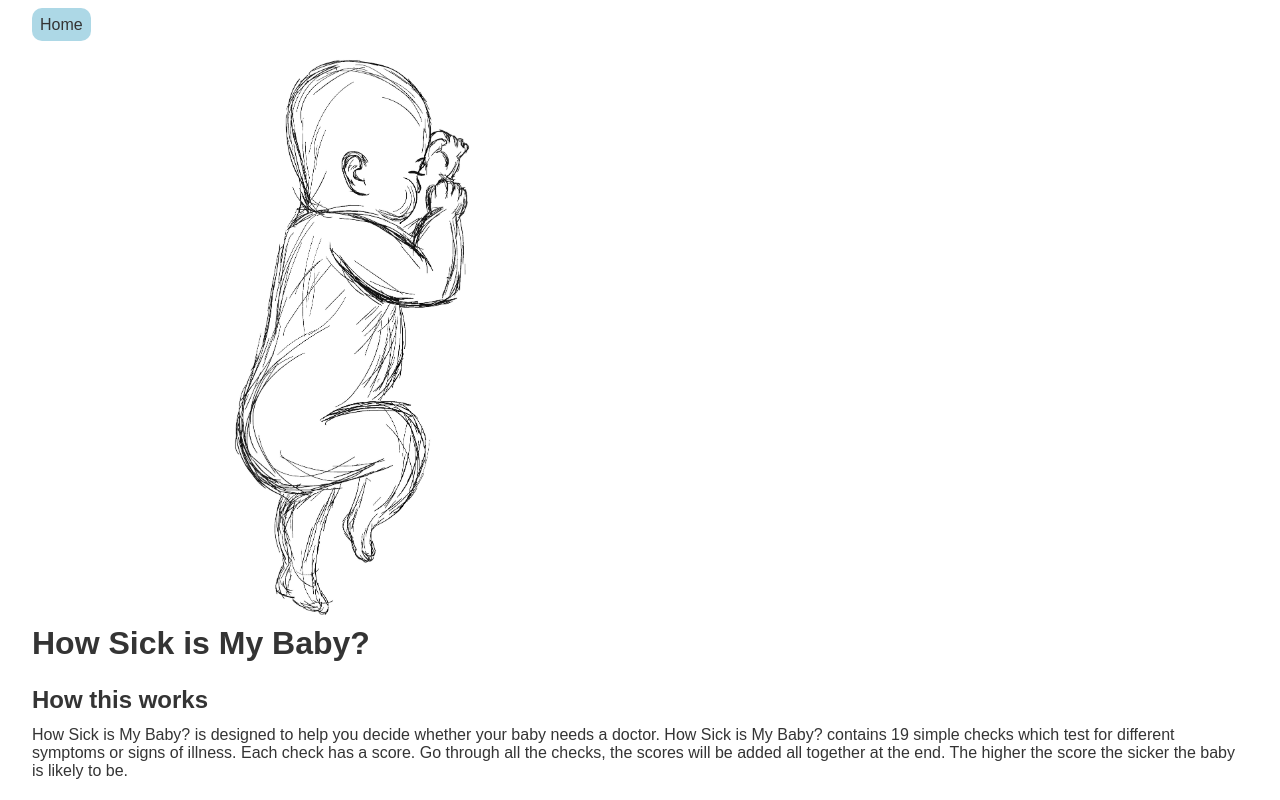
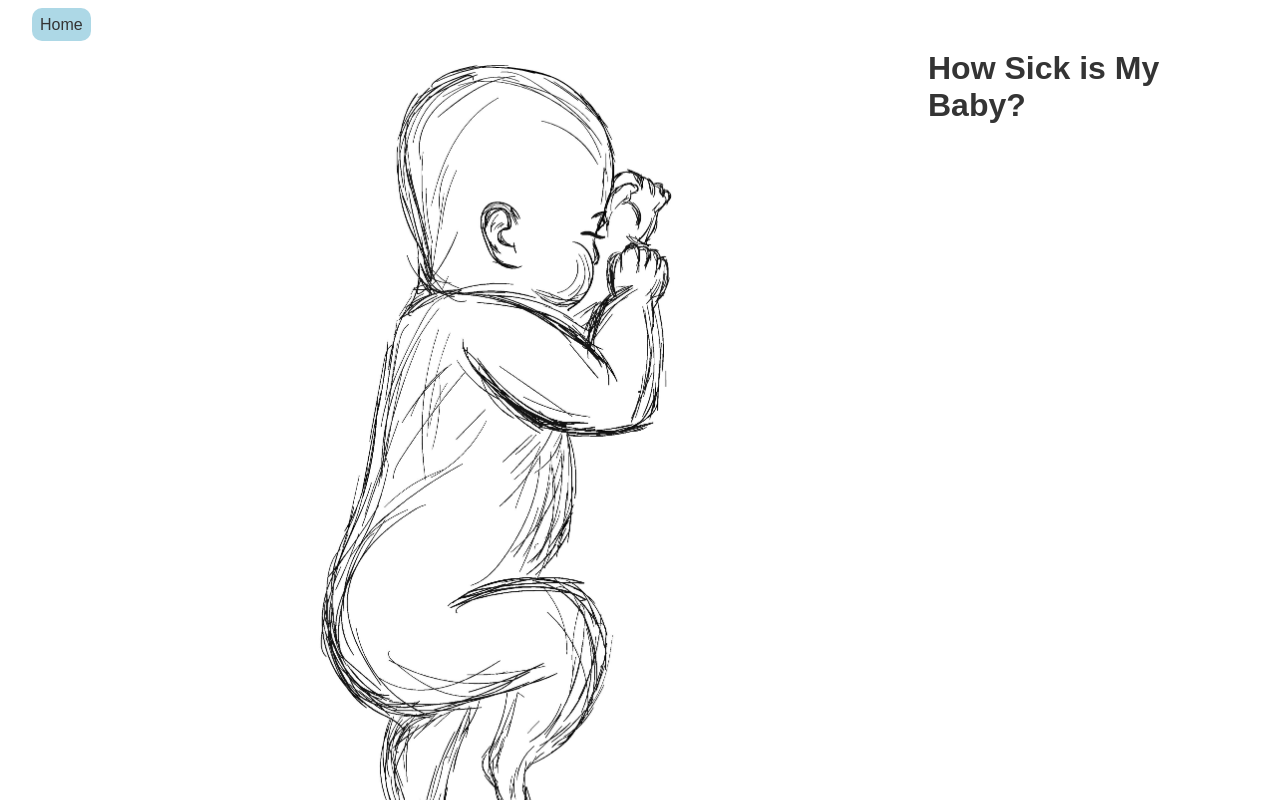
Before and after one commit to LauraPinckney/HowSickIsMyBaby, a React (Create React App) app: page / in a window 1280 px wide. Shown: the top 800 px of the page. Built offline with nearby package versions, Linux system fonts and the light colour scheme.

Commit message:
hero component styling

```diff
--- a/src/components/Hero/Hero.jsx
+++ b/src/components/Hero/Hero.jsx
@@ -6,6 +6,7 @@ export const Hero = () => {
   return (
     <div className={styles.container}>
       <img className={styles.image} src={sketchBaby} alt="Sketch of Baby"></img>
+      <h1>How Sick is My Baby?</h1>
     </div>
   );
 };
--- a/src/components/Hero/Hero.module.scss
+++ b/src/components/Hero/Hero.module.scss
@@ -4,10 +4,11 @@
 .container {
   margin: 0 2em 0 2em;
   display: flex;
+  justify-content: center;
 }
 
 .image {
-  width: 50%;
+  width: 75%;
   background-image: url('../../assets/images/sketchBaby.jpg');
   justify-content: center;
 }
--- a/src/components/Introduction/Introduction.jsx
+++ b/src/components/Introduction/Introduction.jsx
@@ -6,7 +6,7 @@ export const Introduction = () => {
   return (
     <div className={styles.container}>
       <Hero />
-      <h1>How Sick is My Baby?</h1>
+
       <h2>How this works</h2>
       <p>
         How Sick is My Baby? is designed to help you decide whether your baby
```
